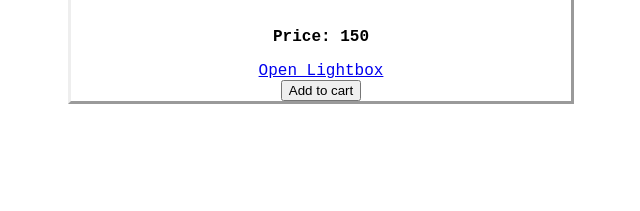
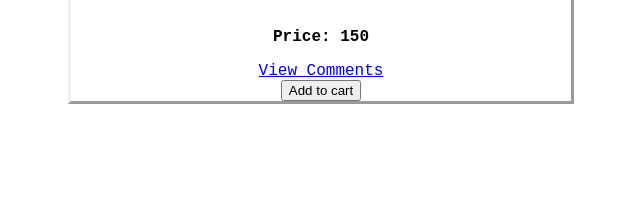
Before and after one commit to Robinhiio/Pennor, a plain HTML site: page products.html in a window 1280 px wide. Shown: the part 665-876 px from the top of the page, 600-1240 px from the left. Drawn offline with nearby package versions, Linux system fonts and the light colour scheme; a script that the page names is missing.

Commit message:
added text

```diff
--- a/products.html
+++ b/products.html
@@ -38,7 +38,7 @@
             <h3 class="item_description_h3"></h3>
             <p class=item_description_p></p>
             <p class=item_price></p>
-            <a href="#" class="lightbox">Open Lightbox</a>
+            <a href="#" class="lightbox">View Comments</a>
             <button class="addCart">Add to cart</button>
         </div>
     </div>
```
